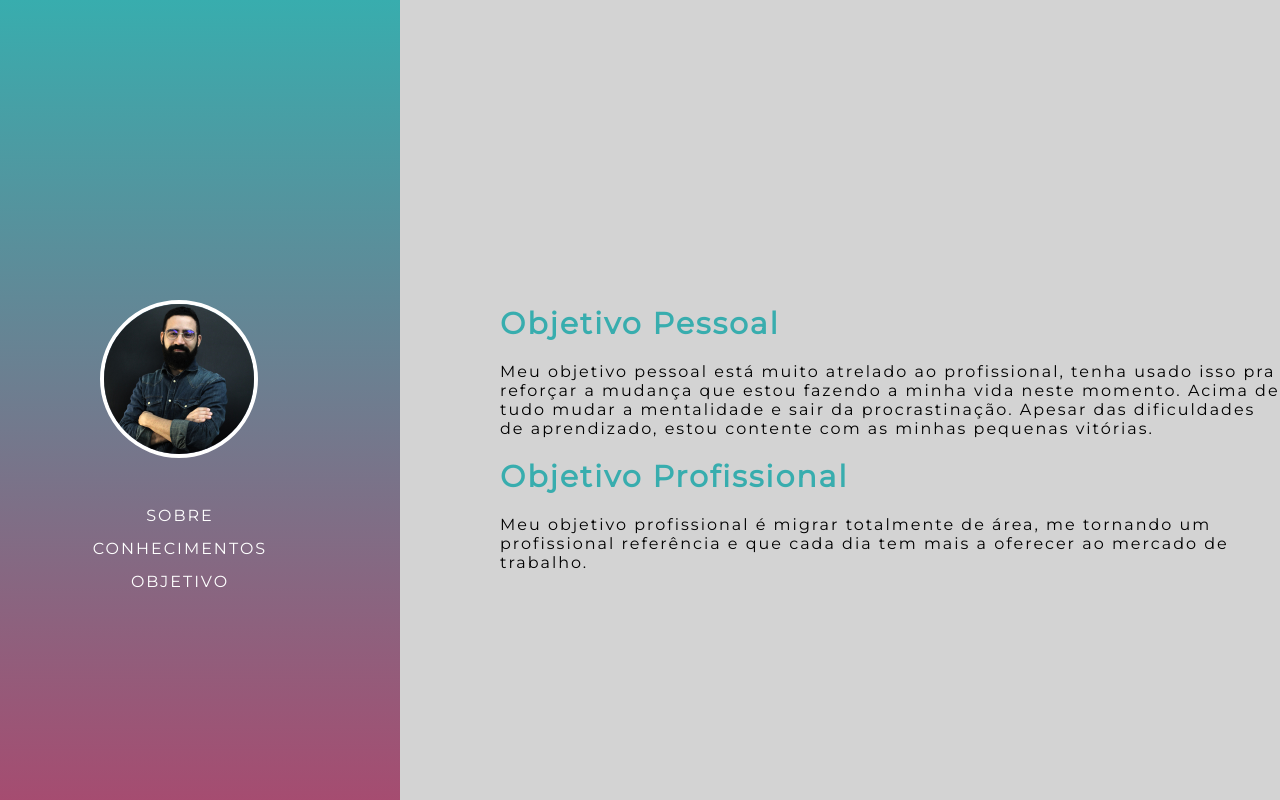
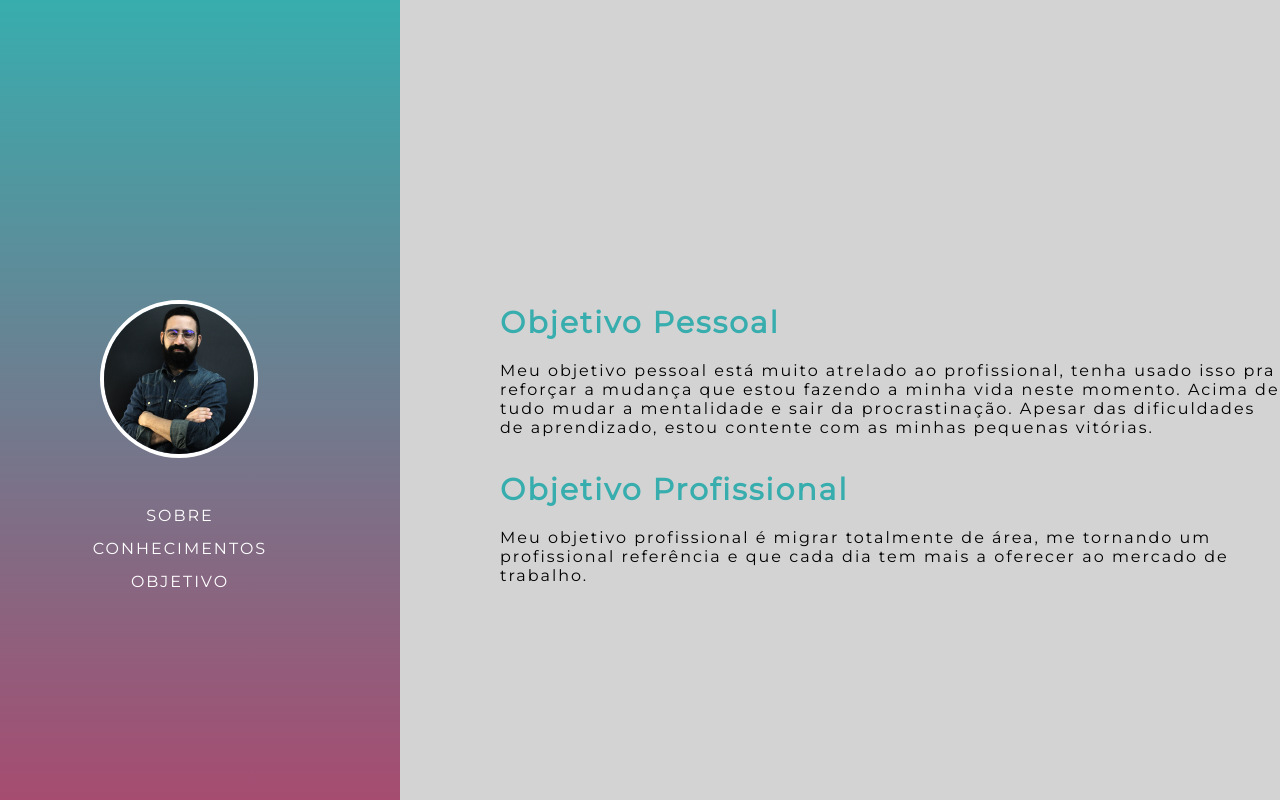
Before and after one commit to AlanCVieira/AvaliacaoFinalMod1, a plain HTML site: page objetivo.html in a window 1280 px wide. Shown: the top 800 px of the page. Drawn offline with nearby package versions, Linux system fonts and the light colour scheme.

Commit message:
Alterações nos arquivos .html e .css

```diff
--- a/css/style.css
+++ b/css/style.css
@@ -7,13 +7,10 @@
 body {
     display: flex;
     background-color: lightgray;
+    overflow: hidden;
 }
 
 nav {
-    display: flex;
-}
-
-footer {
     display: flex;
 }
 
@@ -118,7 +115,7 @@ strong {
     font-size: 30px;
     color: #38ADAE;
     padding-bottom: 20px;
-    margin: 305px 0px 0px 100px;
+    margin: 290px 0px 0px 100px;
 }
 
 .object2 h4 {
--- a/objetivo.html
+++ b/objetivo.html
@@ -36,14 +36,23 @@
             </div>
         </nav>
         <main>
-            <section class="object1">
-                <h4>Objetivo Pessoal</h4>
-                <p>Meu objetivo pessoal está muito atrelado ao profissional, tenha usado isso pra reforçar a mudança que estou fazendo a minha vida neste momento. Acima de tudo mudar a mentalidade e sair da procrastinação. Apesar das dificuldades de aprendizado, estou contente com as minhas pequenas vitórias.</p>
-            </section>
-            <section class="object2">
-                <h4>Objetivo Profissional</h4>
-                <p>Meu objetivo profissional é migrar totalmente de área, me tornando um profissional referência e que cada dia tem mais a oferecer ao mercado de trabalho.</p>
-            </section>
+            <ul>
+                <ol>
+                    <li class="object1">
+                        <h4>Objetivo Pessoal</h4>
+                        <p>Meu objetivo pessoal está muito atrelado ao profissional,
+                        tenha usado isso pra reforçar a mudança que estou fazendo a
+                        minha vida neste momento. Acima de tudo mudar a mentalidade
+                        e sair da procrastinação. Apesar das dificuldades de aprendizado,
+                        estou contente com as minhas pequenas vitórias.</p>
+                    </li>
+                    <li class="object2">
+                        <h4>Objetivo Profissional</h4>
+                        <p>Meu objetivo profissional é migrar totalmente de área,
+                        me tornando um profissional referência e que cada dia
+                        tem mais a oferecer ao mercado de trabalho.</p>
+                    </li>
+                </ol>
         </main>
 </body>
 </html>
```
Also changed, not shown: conhecimentos.html (+8 -8 lines).
